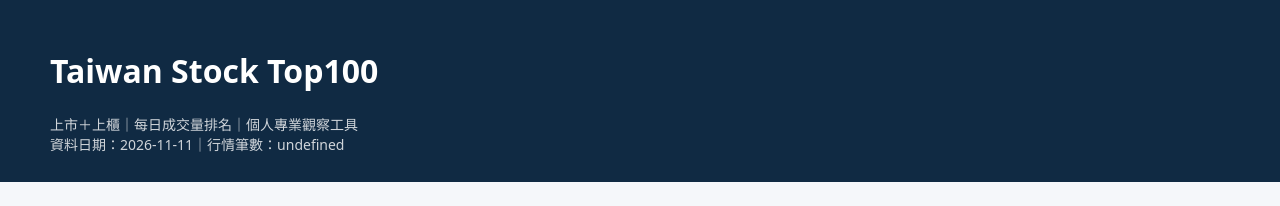
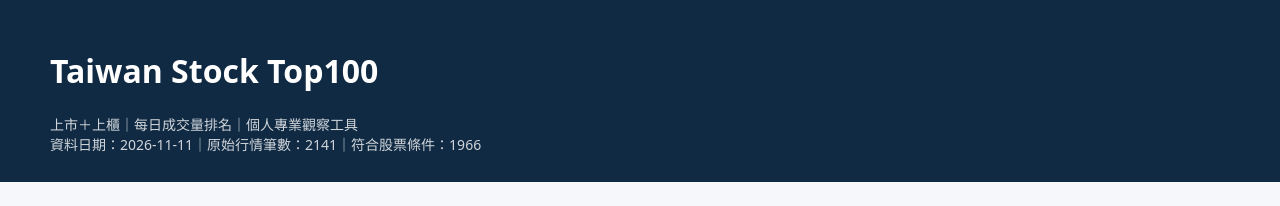
Before and after one commit to lilian869/Taiwan-Stock-Top100, a plain HTML site: page docs/index.html in a window 1280 px wide. Shown: the top 206 px of the page. Drawn offline with Linux system fonts and the light colour scheme.

Commit message:
Fix dashboard market data count fields

```diff
--- a/docs/index.html
+++ b/docs/index.html
@@ -19,7 +19,7 @@ th:nth-child(1),th:nth-child(2),td:nth-child(1),td:nth-child(2){text-align:left}
 <script>
 const fmt=(v,d=2)=>v==null?"—":Number(v).toLocaleString("zh-TW",{maximumFractionDigits:d});
 fetch("./data/latest.json").then(r=>{if(!r.ok)throw new Error("尚無每日資料");return r.json()}).then(data=>{
-document.getElementById("date").textContent="資料日期："+data.date+"｜行情筆數："+data.market_quote_count;
+document.getElementById("date").textContent="資料日期："+data.date+"｜原始行情筆數："+data.raw_market_quote_count+"｜符合股票條件："+data.eligible_stock_quote_count;
 document.getElementById("status").textContent="共 "+data.top100.length+" 檔；依上市＋上櫃每日成交股數排序。";
 document.getElementById("notes").innerHTML=data.notes.map(n=>"• "+n).join("<br>");
 const render=()=>{const q=document.getElementById("search").value.trim().toLowerCase();
```
